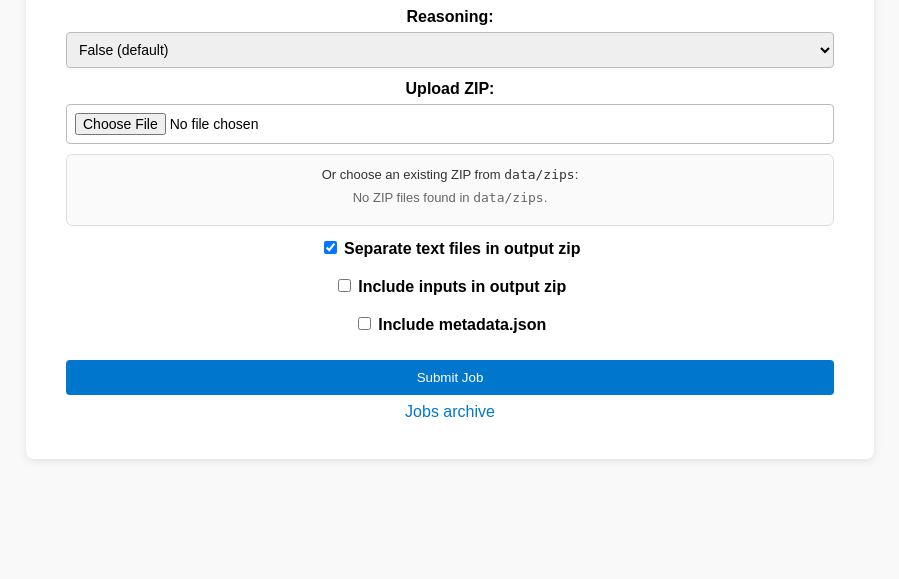
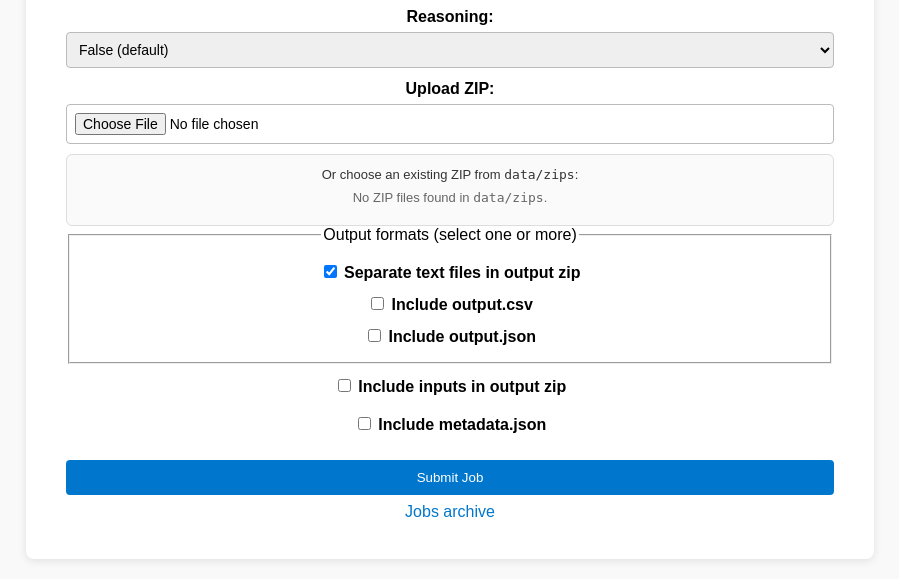
Before and after one commit to ValRCS/openrouter_batch_processor, a Flask app: page / in a window 1280 px wide. Shown: the part 720-1299 px from the top of the page, without its empty margins (190-1089 px from the left). Before the commit the page ends 1181 px from the top, so only its background shows below. Run offline with Flask 3, Linux system fonts and the light colour scheme.

Commit message:
feat: enhance output format selection and handling in job submission

```diff
--- a/app.py
+++ b/app.py
@@ -683,6 +683,26 @@ def handle_submission(
                 context["error"] = f"Please upload a ZIP file or select one from {existing_zips_label}."
             return render_template(template_name, **context), 400
 
+        timestamp = datetime.now().strftime("%Y-%m-%d %H:%M:%S")
+        include_inputs = "include_inputs" in request.form
+        include_metadata = "include_metadata" in request.form
+        save_concat_results = "save_concat_results" in request.form
+        separate_outputs = "separate_outputs" in request.form
+        output_formats = []
+        if source_route == "index":
+            allowed_output_formats = {"text", "csv", "json"}
+            for output_format in request.form.getlist("output_formats"):
+                normalized_output_format = output_format.strip().lower()
+                if (
+                    normalized_output_format in allowed_output_formats
+                    and normalized_output_format not in output_formats
+                ):
+                    output_formats.append(normalized_output_format)
+            if not output_formats:
+                context = dict(template_context)
+                context["error"] = "Select at least one output format."
+                return render_template(template_name, **context), 400
+
         job_id = str(uuid.uuid4())
         job_dir = os.path.join(app.config["UPLOAD_FOLDER"], job_id)
         os.makedirs(job_dir, exist_ok=True)
@@ -690,12 +710,6 @@ def handle_submission(
             staged_upload_name = "uploaded_input_staging.zip"
             staged_upload_path = os.path.join(job_dir, staged_upload_name)
             file.save(staged_upload_path)
-
-        timestamp = datetime.now().strftime("%Y-%m-%d %H:%M:%S")
-        include_inputs = "include_inputs" in request.form
-        separate_outputs = "separate_outputs" in request.form
-        include_metadata = "include_metadata" in request.form
-        save_concat_results = "save_concat_results" in request.form
 
         meta = {
             "api_key": api_key,
@@ -707,7 +721,8 @@ def handle_submission(
             "submitted_at": timestamp,
             "include_inputs": include_inputs,
             "group_by_subfolder": group_by_subfolder,
-            "separate_outputs": separate_outputs,
+            "separate_outputs": separate_outputs if source_route == "marc" else False,
+            "output_formats": output_formats if source_route == "index" else [],
             "include_metadata": include_metadata,
             "save_concat_results": save_concat_results if source_route == "marc" else False,
             "concat_results_dir": app.config["MARC_RESULTS_FOLDER"] if source_route == "marc" else "",
--- a/static/scripts/form-cache.js
+++ b/static/scripts/form-cache.js
@@ -18,6 +18,7 @@
   const apiKeyField = document.querySelector('input[name="api_key"]');
   const includeInputsField = document.querySelector('input[name="include_inputs"]');
   const includeMetadataField = document.querySelector('input[name="include_metadata"]');
+  const outputFormatFields = Array.from(document.querySelectorAll('input[name="output_formats"]'));
   const separateOutputsField = document.querySelector('input[name="separate_outputs"]');
   const saveConcatResultsField = document.querySelector('input[name="save_concat_results"]');
   const zipField = document.querySelector('input[name="zipfile"]');
@@ -27,6 +28,7 @@
   const existingFolderField = document.querySelector('input[name="existing_folder"]');
   const existingFolderButtons = Array.from(document.querySelectorAll("[data-existing-folder]"));
   const existingFolderStatus = document.getElementById("existing-folder-status");
+  const isMainScope = scope === "main";
   const statusFallbackBuilders = {
     "status.selected_zip": ({ name }) => `Selected existing ZIP: ${name}`,
     "status.selected_folder": ({ name }) => `Selected folder: ${name}/`
@@ -194,6 +196,31 @@
     includeMetadataField.checked = storedIncludeMetadata === "true";
   }
 
+  const storedOutputFormats = localStorage.getItem(key("output_formats"));
+  if (storedOutputFormats !== null && outputFormatFields.length) {
+    let selectedFormats = [];
+    try {
+      const parsedFormats = JSON.parse(storedOutputFormats);
+      if (Array.isArray(parsedFormats)) {
+        selectedFormats = parsedFormats.map((value) => String(value));
+      }
+    } catch (error) {
+      selectedFormats = [];
+    }
+    outputFormatFields.forEach((field) => {
+      field.checked = selectedFormats.includes(field.value);
+    });
+  } else {
+    const storedSeparateOutputs = localStorage.getItem(key("separate_outputs"));
+    if (storedSeparateOutputs !== null && outputFormatFields.length) {
+      outputFormatFields.forEach((field) => {
+        field.checked = storedSeparateOutputs === "true"
+          ? field.value === "text"
+          : field.value === "csv";
+      });
+    }
+  }
+
   const storedSeparateOutputs = localStorage.getItem(key("separate_outputs"));
   if (storedSeparateOutputs !== null && separateOutputsField) {
     separateOutputsField.checked = storedSeparateOutputs === "true";
@@ -288,7 +315,16 @@
     renderStatusFromTranslationMeta(existingFolderStatus);
   });
 
-  form.addEventListener("submit", () => {
+  form.addEventListener("submit", (event) => {
+    if (isMainScope && outputFormatFields.length) {
+      const hasSelectedOutputFormat = outputFormatFields.some((field) => field.checked);
+      if (!hasSelectedOutputFormat) {
+        event.preventDefault();
+        alert("Select at least one output format before submitting the job.");
+        return;
+      }
+    }
+
     if (apiKeyField) {
       localStorage.setItem(key("api_key"), apiKeyField.value);
     }
@@ -320,6 +356,13 @@
       localStorage.setItem(key("include_metadata"), String(includeMetadataField.checked));
     }
 
+    if (outputFormatFields.length) {
+      const selectedOutputFormats = outputFormatFields
+        .filter((field) => field.checked)
+        .map((field) => field.value);
+      localStorage.setItem(key("output_formats"), JSON.stringify(selectedOutputFormats));
+    }
+
     if (separateOutputsField) {
       localStorage.setItem(key("separate_outputs"), String(separateOutputsField.checked));
     }
--- a/templates/index.html
+++ b/templates/index.html
@@ -53,10 +53,21 @@
           <p id="existing-zip-status" class="existing-zip-status" aria-live="polite"></p>
         </div>
 
-        <label>
-          <input type="checkbox" name="separate_outputs" value="true" checked>
-          Separate text files in output zip
-        </label>
+        <fieldset>
+          <legend>Output formats (select one or more)</legend>
+          <label>
+            <input type="checkbox" name="output_formats" value="text" checked>
+            Separate text files in output zip
+          </label>
+          <label>
+            <input type="checkbox" name="output_formats" value="csv">
+            Include output.csv
+          </label>
+          <label>
+            <input type="checkbox" name="output_formats" value="json">
+            Include output.json
+          </label>
+        </fieldset>
         <label>
           <input type="checkbox" name="include_inputs" value="true">
           Include inputs in output zip
--- a/worker.py
+++ b/worker.py
@@ -115,6 +115,23 @@ def _output_filename(group_id, is_folder):
     stem, _ = os.path.splitext(base)
     return f"{stem}.txt"
 
+def _parsed_json_value(raw_output):
+    try:
+        return json.loads(raw_output)
+    except Exception:
+        return False
+
+def _build_json_output_rows(rows):
+    json_rows = []
+    for row in rows:
+        raw_output = "" if row.get("output") is None else str(row.get("output"))
+        json_rows.append({
+            "file_name": row.get("file", ""),
+            "raw_output": raw_output,
+            "parsed_json": _parsed_json_value(raw_output)
+        })
+    return json_rows
+
 def _save_concatenated_results(rows, output_dir, replace_sequence_token=False, sequence_token="000000001"):
     os.makedirs(output_dir, exist_ok=True)
     filename = datetime.now().strftime("results_%Y%m%d_%H%M%S.txt")
@@ -145,7 +162,7 @@ def process_job(job_id, meta):
     job_dir = os.path.join(UPLOAD_FOLDER, job_id)
     input_dir = os.path.join(job_dir, "input")
     output_path = os.path.join(job_dir, "output.csv")
-    input_csv_path = os.path.join(job_dir, "input.csv")   # <-- new file
+    output_json_path = os.path.join(job_dir, "output.json")
 
     # Generate timestamped ZIP name
     timestamp = datetime.now().strftime("%Y_%m_%d_%H_%M_%S")
@@ -156,9 +173,27 @@ def process_job(job_id, meta):
     api_key = meta["api_key"]
     model = meta.get("model", "google/gemini-2.5-flash")
     group_by_subfolder = meta.get("group_by_subfolder", False)
+    source_route = meta.get("source_route")
+    is_main_route = source_route == "index"
     separate_outputs = meta.get("separate_outputs", False)
     include_metadata = meta.get("include_metadata", False)
     custom_footer = meta.get("custom_footer", "")
+    output_formats = meta.get("output_formats", [])
+    if is_main_route:
+        normalized_output_formats = []
+        for output_format in output_formats:
+            normalized_output_format = str(output_format).strip().lower()
+            if (
+                normalized_output_format in {"text", "csv", "json"}
+                and normalized_output_format not in normalized_output_formats
+            ):
+                normalized_output_formats.append(normalized_output_format)
+        output_formats = normalized_output_formats or (
+            ["text"] if separate_outputs else ["csv"]
+        )
+        meta["output_formats"] = output_formats
+    else:
+        input_csv_path = os.path.join(job_dir, "input.csv")
 
     # for progress tracking
     groups = _build_groups(input_dir, group_by_subfolder)
@@ -168,7 +203,7 @@ def process_job(job_id, meta):
     meta["processed_files"] = 0
 
     rows = []
-    input_rows = _collect_input_rows(input_dir)   # <-- for input.csv
+    input_rows = _collect_input_rows(input_dir) if not is_main_route else []
 
     for idx, group in enumerate(groups, start=1):
         group_id = group["id"]
@@ -237,14 +272,24 @@ def process_job(job_id, meta):
                 meta["concatenated_results_saved"] = False
                 meta["concatenated_results_error"] = str(e)
 
-    # Save CSV
-    pd.DataFrame(rows).to_csv(output_path, index=False)
-    # sort input.csv rows alphabetically by full_path
-    df_input = pd.DataFrame(input_rows).sort_values(by="full_path")
-    df_input.to_csv(input_csv_path, index=False)   # <-- save input.csv
+    if is_main_route:
+        if "csv" in output_formats:
+            pd.DataFrame(rows).to_csv(output_path, index=False)
+        if "json" in output_formats:
+            with open(output_json_path, "w", encoding="utf-8") as f:
+                json.dump(_build_json_output_rows(rows), f, indent=2, ensure_ascii=False)
+    else:
+        # Save CSV
+        pd.DataFrame(rows).to_csv(output_path, index=False)
+        # sort input.csv rows alphabetically by full_path
+        df_input = pd.DataFrame(input_rows).sort_values(by="full_path")
+        df_input.to_csv(input_csv_path, index=False)
 
     output_text_files = []
-    if separate_outputs:
+    should_write_text_outputs = (
+        "text" in output_formats if is_main_route else separate_outputs
+    )
+    if should_write_text_outputs:
         output_text_dir = os.path.join(job_dir, "output_texts")
         os.makedirs(output_text_dir, exist_ok=True)
         for row in rows:
@@ -273,14 +318,22 @@ def process_job(job_id, meta):
 
     # Create results.zip
     with zipfile.ZipFile(zip_path, "w", zipfile.ZIP_DEFLATED) as zf:
-        if separate_outputs:
+        if is_main_route:
             for fpath, filename in output_text_files:
                 zf.write(fpath, arcname=filename)
+            if "csv" in output_formats and os.path.exists(output_path):
+                zf.write(output_path, arcname="output.csv")
+            if "json" in output_formats and os.path.exists(output_json_path):
+                zf.write(output_json_path, arcname="output.json")
             if include_metadata and os.path.exists(meta_file):
                 zf.write(meta_file, arcname="meta.json")
         else:
-            zf.write(output_path, arcname="output.csv")
-            zf.write(input_csv_path, arcname="input.csv")   # <-- include in zip
+            if separate_outputs:
+                for fpath, filename in output_text_files:
+                    zf.write(fpath, arcname=filename)
+            else:
+                zf.write(output_path, arcname="output.csv")
+                zf.write(input_csv_path, arcname="input.csv")
             if include_metadata and os.path.exists(meta_file):
                 zf.write(meta_file, arcname="meta.json")
         # Only include inputs if requested
```
Also changed, not shown: README.md.
